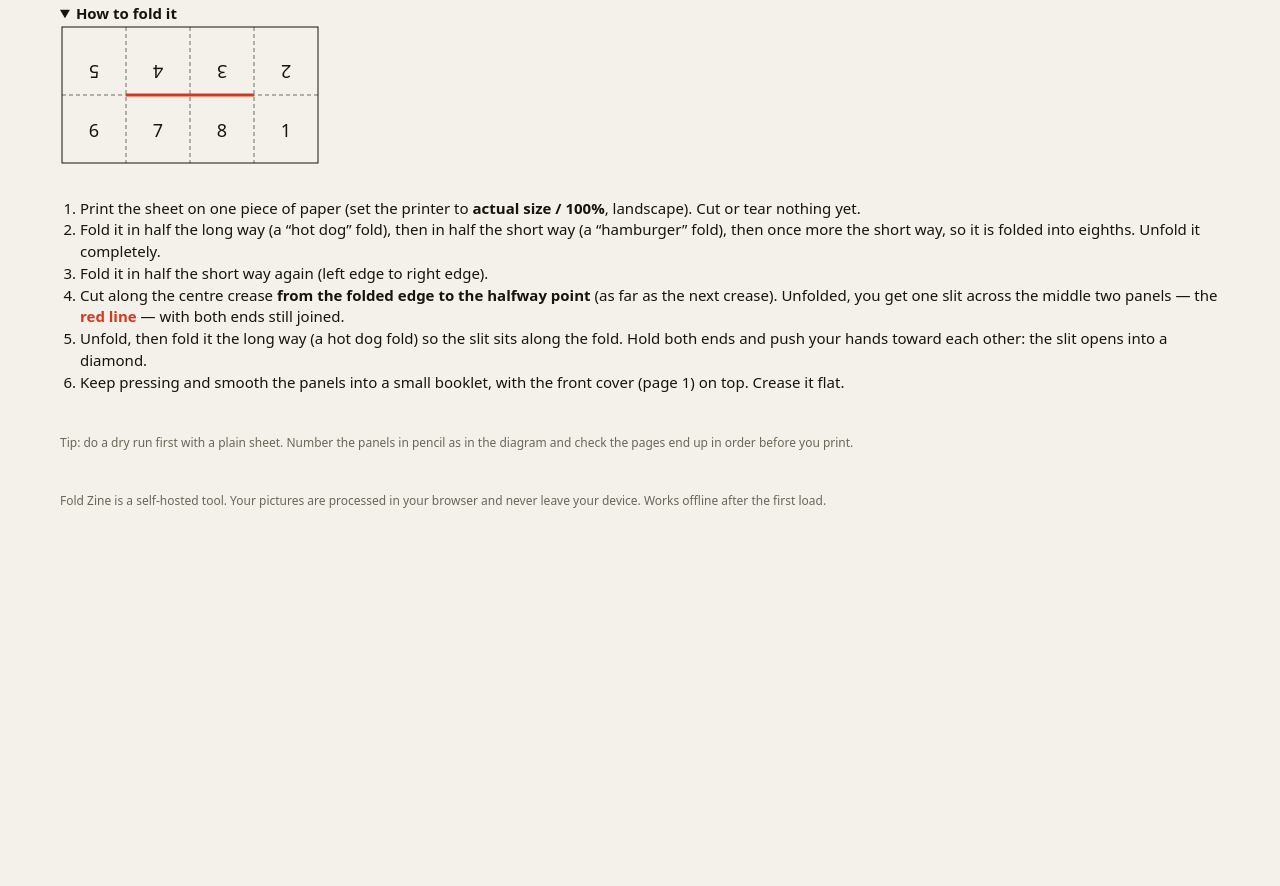
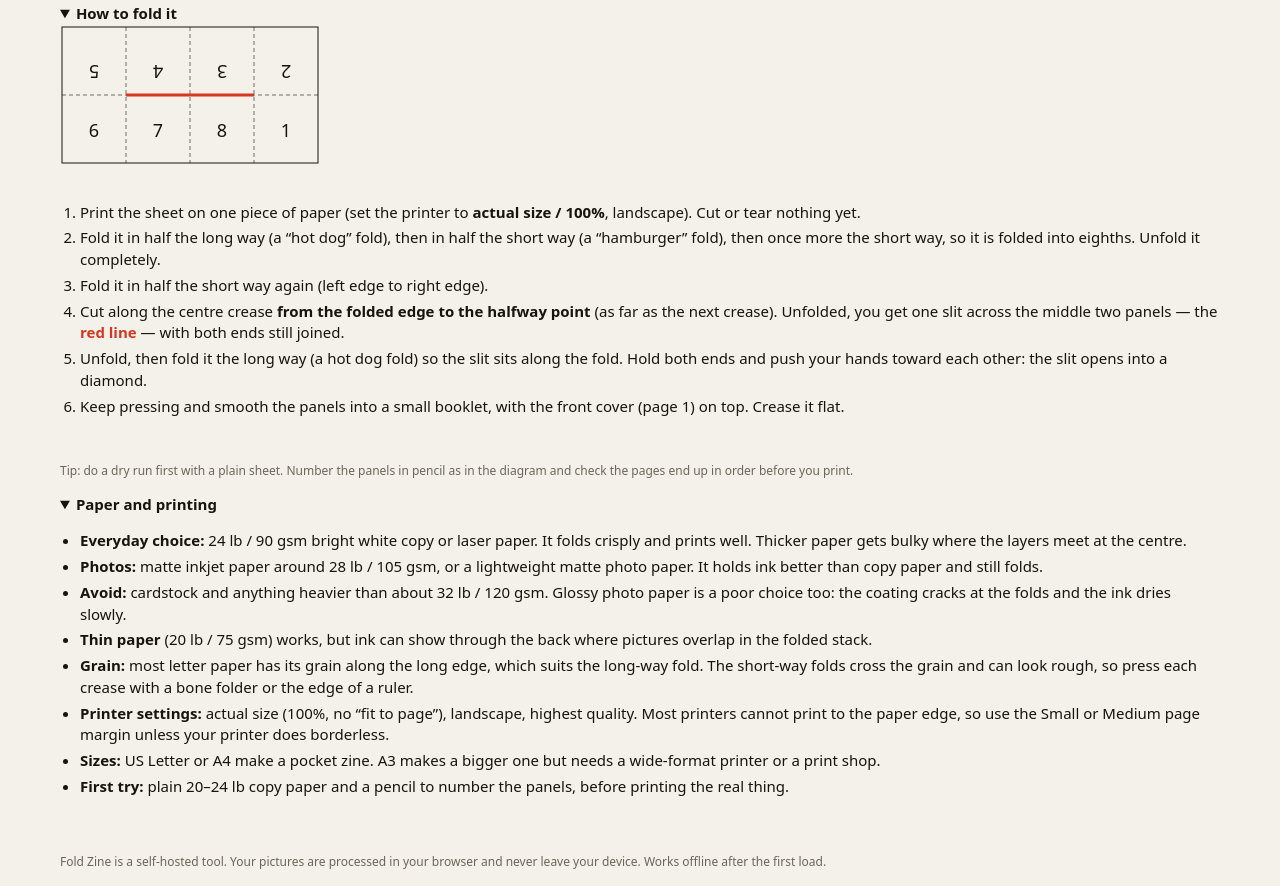
Before and after one commit to xmx1024/foldzine, a plain HTML site: page index.html in a window 1280 px wide. Shown: the part 895-1781 px from the top of the page. Before the commit the page ends 1420 px from the top, so only its background shows below. Drawn offline with Linux system fonts and the light colour scheme.

Commit message:
Add paper and printing guidance to the page

```diff
--- a/index.html
+++ b/index.html
@@ -78,6 +78,20 @@
     <p class="note">Tip: do a dry run first with a plain sheet. Number the panels in pencil as in the diagram and check the pages end up in order before you print.</p>
   </div>
 </details>
+
+<details open>
+  <summary>Paper and printing</summary>
+  <ul>
+    <li><b>Everyday choice:</b> 24&nbsp;lb / 90&nbsp;gsm bright white copy or laser paper. It folds crisply and prints well. Thicker paper gets bulky where the layers meet at the centre.</li>
+    <li><b>Photos:</b> matte inkjet paper around 28&nbsp;lb / 105&nbsp;gsm, or a lightweight matte photo paper. It holds ink better than copy paper and still folds.</li>
+    <li><b>Avoid:</b> cardstock and anything heavier than about 32&nbsp;lb / 120&nbsp;gsm. Glossy photo paper is a poor choice too: the coating cracks at the folds and the ink dries slowly.</li>
+    <li><b>Thin paper</b> (20&nbsp;lb / 75&nbsp;gsm) works, but ink can show through the back where pictures overlap in the folded stack.</li>
+    <li><b>Grain:</b> most letter paper has its grain along the long edge, which suits the long-way fold. The short-way folds cross the grain and can look rough, so press each crease with a bone folder or the edge of a ruler.</li>
+    <li><b>Printer settings:</b> actual size (100%, no &ldquo;fit to page&rdquo;), landscape, highest quality. Most printers cannot print to the paper edge, so use the Small or Medium page margin unless your printer does borderless.</li>
+    <li><b>Sizes:</b> US Letter or A4 make a pocket zine. A3 makes a bigger one but needs a wide-format printer or a print shop.</li>
+    <li><b>First try:</b> plain 20&ndash;24&nbsp;lb copy paper and a pencil to number the panels, before printing the real thing.</li>
+  </ul>
+</details>
 </main>
 <footer><p class="note">Fold Zine is a self-hosted tool. Your pictures are processed in your browser and never leave your device. Works offline after the first load.</p></footer>
 
--- a/style.css
+++ b/style.css
@@ -39,3 +39,5 @@ ol{padding-left:20px}
 #status{min-height:1.4em;font-size:13px;color:var(--mut)}
 input[type=file]{display:none}
 .mb10{margin-bottom:10px}.mb8{margin-bottom:8px}.light{font-weight:400;color:var(--mut)}.red{color:#d6381f}
+
+ul{padding-left:20px}li{margin:4px 0}
--- a/sw.js
+++ b/sw.js
@@ -1,5 +1,5 @@
 // Cache the app shell so the tool works offline after the first load.
-const CACHE = 'foldzine-v3';
+const CACHE = 'foldzine-v4';
 const SHELL = ['./', 'index.html', 'style.css', 'app.js', 'manifest.webmanifest', 'icon.svg'];
 self.addEventListener('install', e => e.waitUntil(caches.open(CACHE).then(c => c.addAll(SHELL)).then(() => self.skipWaiting())));
 self.addEventListener('activate', e => e.waitUntil(caches.keys().then(ks => Promise.all(ks.filter(k => k !== CACHE).map(k => caches.delete(k)))).then(() => self.clients.claim())));
```
